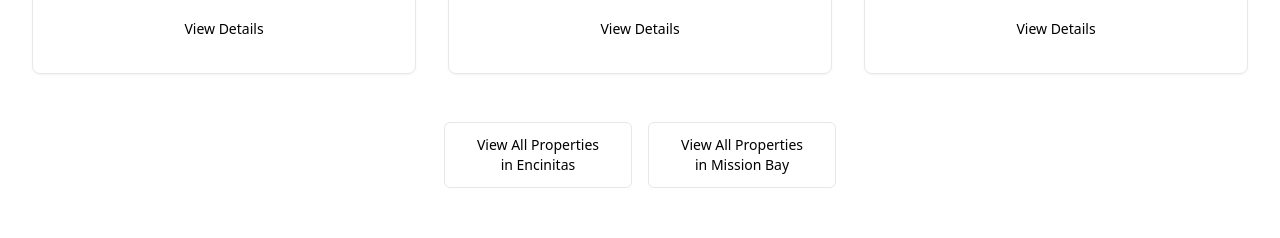
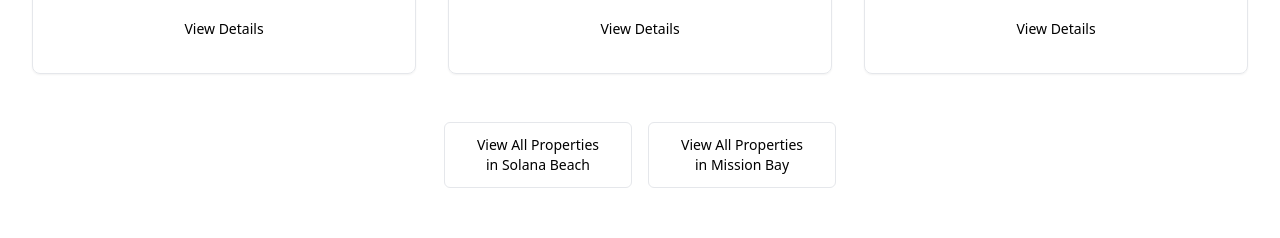
Before and after one commit to WilliamGiammona/subacorp, a Next.js app: page / in a window 1280 px wide. Shown: the part 1420-1658 px from the top of the page. Built offline with nearby package versions, Linux system fonts and the light colour scheme.

Commit message:
code refactor

```diff
--- a/app/FeaturedProperties.tsx
+++ b/app/FeaturedProperties.tsx
@@ -105,7 +105,7 @@ export default function FeaturedProperties() {
             <Button className="mr-2 py-8" variant="outline" size="lg">
               View All Properties
               <br />
-              in Encinitas
+              in Solana Beach
             </Button>
           </Link>
 
```
